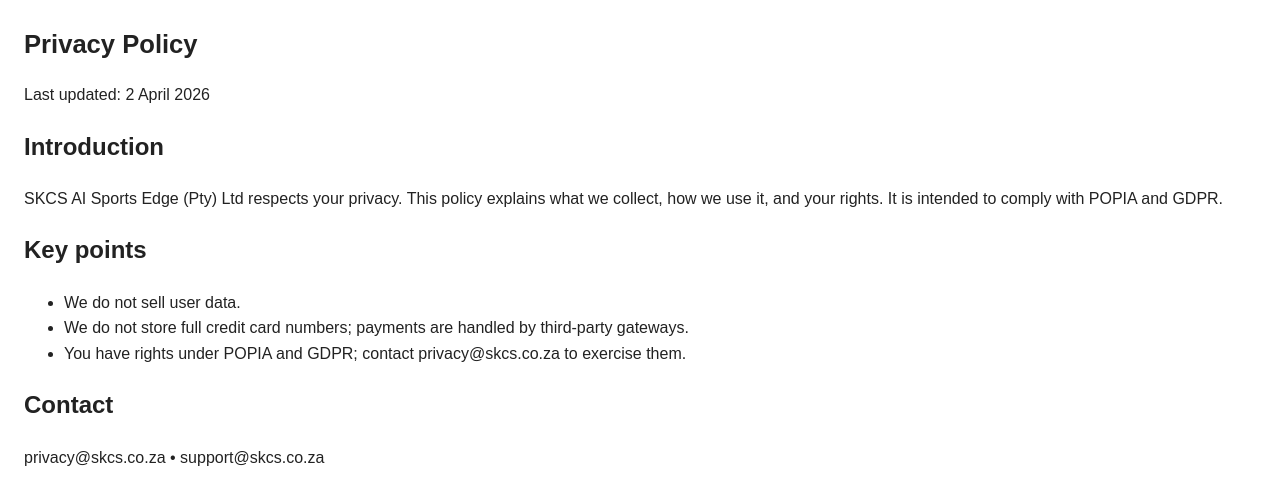
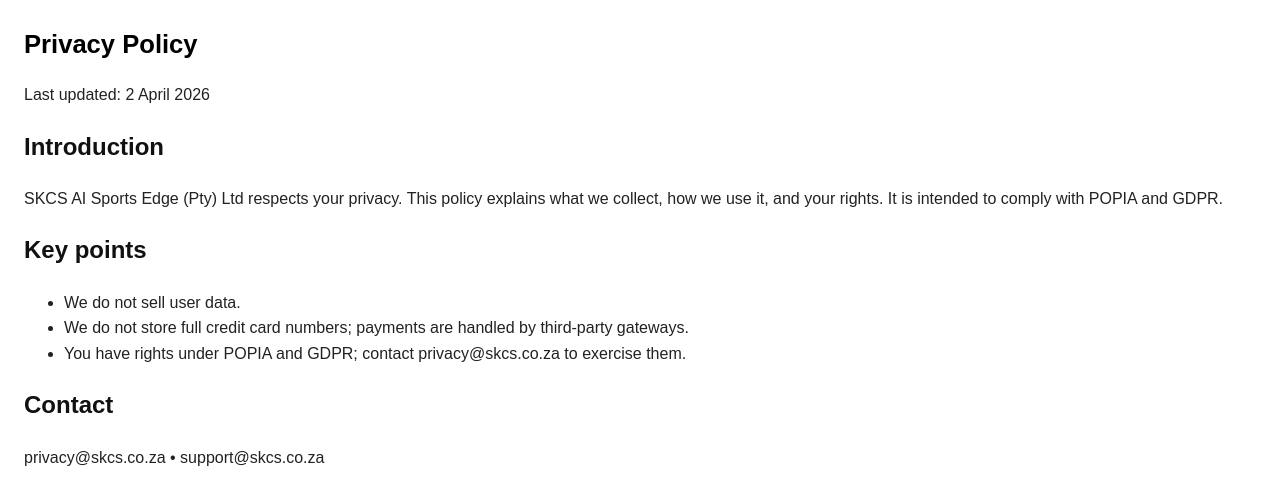
Before and after one commit to sfynn13433-code/skcsai, a website: page public/privacy.html in a window 1280 px wide. Drawn offline with Linux system fonts and the light colour scheme.

Commit message:
Improve h1/h2 contrast on terms and privacy pages

```diff
--- a/public/privacy.html
+++ b/public/privacy.html
@@ -7,7 +7,8 @@
   <style>
     body{font-family:Arial,Helvetica,sans-serif;line-height:1.6;margin:24px;color:#222}
     header{margin-bottom:20px}
-    h1{font-size:1.6rem}
+    h1{font-size:1.6rem;color:#000;font-weight:bold}
+    h2{color:#111;font-weight:bold}
     section{margin-bottom:16px}
   </style>
 </head>
```
Also changed, not shown: public/terms.html (+2 -1 lines).
